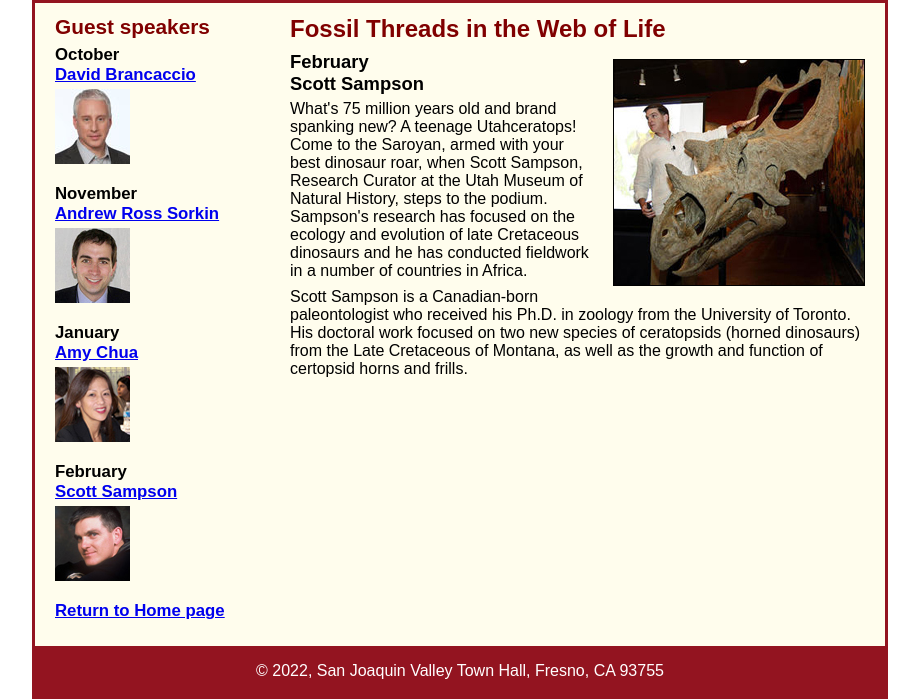
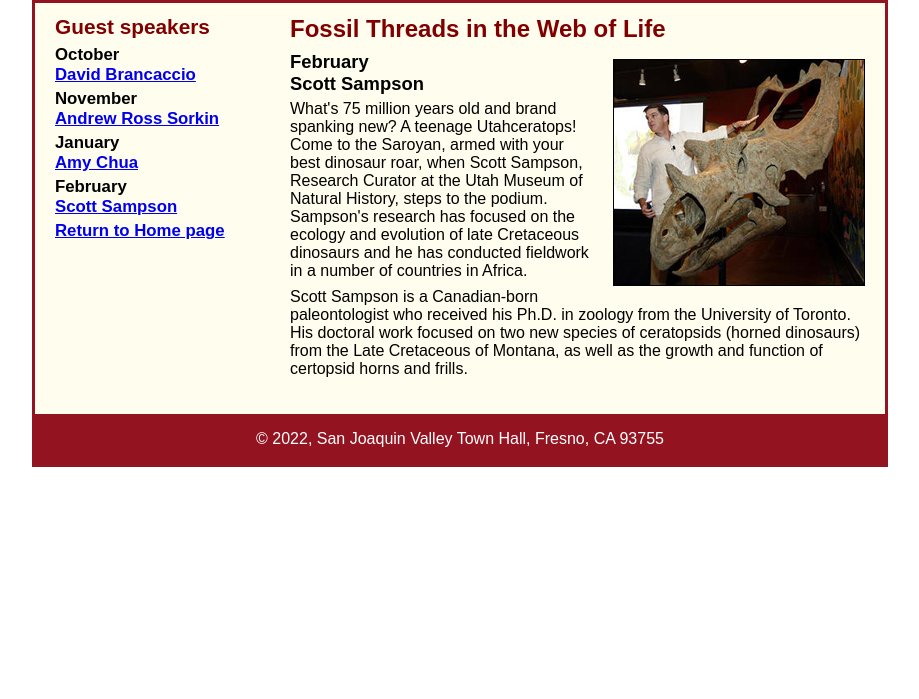
Before and after one commit to LAMC-CIS148/short-7-2-morellana123, a plain HTML site: page town_hall/speakers/c07x_sampson.html in a window 1280 px wide. Shown: the part 120-819 px from the top of the page, without its empty margins (180-1099 px from the left). Drawn offline with Linux system fonts and the light colour scheme.

Commit message:
Update c07x_sampson.html

```diff
--- a/town_hall/speakers/c07x_sampson.html
+++ b/town_hall/speakers/c07x_sampson.html
@@ -36,13 +36,9 @@
 		<aside>
 			<h2>Guest speakers</h2>
 			<h3>October<br><a href="c06x_brancaccio.html">David Brancaccio</a></h3>
-			<img src="../images/brancaccio75.jpg" alt="David Brancaccio photo">
 			<h3>November<br><a href="#">Andrew Ross Sorkin</a></h3>
-			<img src="../images/sorkin75.jpg" alt="Andrew Ross Sorkin photo">
 			<h3>January<br><a href="#">Amy Chua</a></h3>
-			<img src="../images/chua75.jpg" alt="Amy Chua photo">
 			<h3>February<br><a href="c07x_sampson.html">Scott Sampson</a></h3>
-			<img src="../images/sampson75.jpg" alt="Scott Sampson photo">
 			<h3><a href="../index.html">Return to Home page</a></h3>
 		</aside>
 	</main>
```
